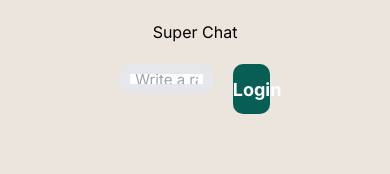
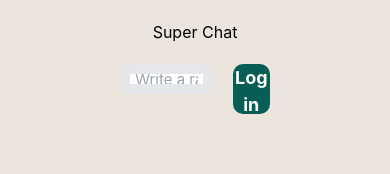
Before and after one commit to LaughLog/laugh-log, a Next.js app in the folder client/: page /chat in a window 390 px wide. Shown: the top 174 px of the page. Built offline with nearby package versions, Linux system fonts and the light colour scheme; no server answers; the database is empty.

Commit message:
feat: 글로벌 스타일 설정

```diff
--- a/client/app/(home)/(routes)/page.tsx
+++ b/client/app/(home)/(routes)/page.tsx
@@ -2,112 +2,10 @@ import Image from 'next/image';
 
 export default function Home() {
   return (
-    <main className="flex min-h-screen flex-col items-center justify-between p-24">
-      <div className="z-10 max-w-5xl w-full items-center justify-between font-mono text-sm lg:flex">
-        <p className="fixed left-0 top-0 flex w-full justify-center border-b border-gray-300 bg-gradient-to-b from-zinc-200 pb-6 pt-8 backdrop-blur-2xl dark:border-neutral-800 dark:bg-zinc-800/30 dark:from-inherit lg:static lg:w-auto  lg:rounded-xl lg:border lg:bg-gray-200 lg:p-4 lg:dark:bg-zinc-800/30">
-          Get started by editing&nbsp;
-          <code className="font-mono font-bold">app/page.tsx</code>
-        </p>
-        <div className="fixed bottom-0 left-0 flex h-48 w-full items-end justify-center bg-gradient-to-t from-white via-white dark:from-black dark:via-black lg:static lg:h-auto lg:w-auto lg:bg-none">
-          <a
-            className="pointer-events-none flex place-items-center gap-2 p-8 lg:pointer-events-auto lg:p-0"
-            href="https://vercel.com?utm_source=create-next-app&utm_medium=appdir-template&utm_campaign=create-next-app"
-            target="_blank"
-            rel="noopener noreferrer"
-          >
-            By{' '}
-            <Image
-              src="/vercel.svg"
-              alt="Vercel Logo"
-              className="dark:invert"
-              width={100}
-              height={24}
-              priority
-            />
-          </a>
-        </div>
-      </div>
-
-      <div className="relative flex place-items-center before:absolute before:h-[300px] before:w-[480px] before:-translate-x-1/2 before:rounded-full before:bg-gradient-radial before:from-white before:to-transparent before:blur-2xl before:content-[''] after:absolute after:-z-20 after:h-[180px] after:w-[240px] after:translate-x-1/3 after:bg-gradient-conic after:from-sky-200 after:via-blue-200 after:blur-2xl after:content-[''] before:dark:bg-gradient-to-br before:dark:from-transparent before:dark:to-blue-700 before:dark:opacity-10 after:dark:from-sky-900 after:dark:via-[#0141ff] after:dark:opacity-40 before:lg:h-[360px] z-[-1]">
-        <Image
-          className="relative dark:drop-shadow-[0_0_0.3rem_#ffffff70] dark:invert"
-          src="/next.svg"
-          alt="Next.js Logo"
-          width={180}
-          height={37}
-          priority
-        />
-      </div>
-
-      <div className="mb-32 grid text-center lg:max-w-5xl lg:w-full lg:mb-0 lg:grid-cols-4 lg:text-left">
-        <a
-          href="https://nextjs.org/docs?utm_source=create-next-app&utm_medium=appdir-template&utm_campaign=create-next-app"
-          className="group rounded-lg border border-transparent px-5 py-4 transition-colors hover:border-gray-300 hover:bg-gray-100 hover:dark:border-neutral-700 hover:dark:bg-neutral-800/30"
-          target="_blank"
-          rel="noopener noreferrer"
-        >
-          <h2 className={`mb-3 text-2xl font-semibold`}>
-            Docs{' '}
-            <span className="inline-block transition-transform group-hover:translate-x-1 motion-reduce:transform-none">
-              -&gt;
-            </span>
-          </h2>
-          <p className={`m-0 max-w-[30ch] text-sm opacity-50`}>
-            Find in-depth information about Next.js features and API.
-          </p>
-        </a>
-
-        <a
-          href="https://nextjs.org/learn?utm_source=create-next-app&utm_medium=appdir-template-tw&utm_campaign=create-next-app"
-          className="group rounded-lg border border-transparent px-5 py-4 transition-colors hover:border-gray-300 hover:bg-gray-100 hover:dark:border-neutral-700 hover:dark:bg-neutral-800/30"
-          target="_blank"
-          rel="noopener noreferrer"
-        >
-          <h2 className={`mb-3 text-2xl font-semibold`}>
-            Learn{' '}
-            <span className="inline-block transition-transform group-hover:translate-x-1 motion-reduce:transform-none">
-              -&gt;
-            </span>
-          </h2>
-          <p className={`m-0 max-w-[30ch] text-sm opacity-50`}>
-            Learn about Next.js in an interactive course with&nbsp;quizzes!
-          </p>
-        </a>
-
-        <a
-          href="https://vercel.com/templates?framework=next.js&utm_source=create-next-app&utm_medium=appdir-template&utm_campaign=create-next-app"
-          className="group rounded-lg border border-transparent px-5 py-4 transition-colors hover:border-gray-300 hover:bg-gray-100 hover:dark:border-neutral-700 hover:dark:bg-neutral-800/30"
-          target="_blank"
-          rel="noopener noreferrer"
-        >
-          <h2 className={`mb-3 text-2xl font-semibold`}>
-            Templates{' '}
-            <span className="inline-block transition-transform group-hover:translate-x-1 motion-reduce:transform-none">
-              -&gt;
-            </span>
-          </h2>
-          <p className={`m-0 max-w-[30ch] text-sm opacity-50`}>
-            Explore the Next.js 13 playground.
-          </p>
-        </a>
-
-        <a
-          href="https://vercel.com/new?utm_source=create-next-app&utm_medium=appdir-template&utm_campaign=create-next-app"
-          className="group rounded-lg border border-transparent px-5 py-4 transition-colors hover:border-gray-300 hover:bg-gray-100 hover:dark:border-neutral-700 hover:dark:bg-neutral-800/30"
-          target="_blank"
-          rel="noopener noreferrer"
-        >
-          <h2 className={`mb-3 text-2xl font-semibold`}>
-            Deploy{' '}
-            <span className="inline-block transition-transform group-hover:translate-x-1 motion-reduce:transform-none">
-              -&gt;
-            </span>
-          </h2>
-          <p className={`m-0 max-w-[30ch] text-sm opacity-50`}>
-            Instantly deploy your Next.js site to a shareable URL with Vercel.
-          </p>
-        </a>
-      </div>
+    <main>
+      <div className="text-coral800">왜 안 돼?</div>
+      <span className="text-subtitle1 text-coral800">왜 안 돼</span>
+      <div className="text-subtitle3">되는거야?</div>
     </main>
   );
 }
--- a/client/app/globals.css
+++ b/client/app/globals.css
@@ -2,26 +2,66 @@
 @tailwind components;
 @tailwind utilities;
 
+* {
+  margin: 0;
+  padding: 0;
+  font: inherit;
+  color: inherit;
+}
+*,
+:after,
+:before {
+  box-sizing: border-box;
+}
 :root {
-  --foreground-rgb: 0, 0, 0;
-  --background-start-rgb: 214, 219, 220;
-  --background-end-rgb: 255, 255, 255;
+  -webkit-tap-highlight-color: transparent;
+  -webkit-text-size-adjust: 100%;
+  text-size-adjust: 100%;
+  cursor: default;
+  overflow-wrap: break-word;
+  word-break: break-word;
+  tab-size: 4;
+}
+html,
+body {
+  height: 100%;
+  -ms-overflow-style: none;
+  &::-webkit-scrollbar {
+    display: none;
+    scrollbar-width: none;
+  }
+  scrollbar-width: none;
+}
+img,
+svg {
+  display: block;
+  max-width: 100%;
+}
+button {
+  background: none;
+  border: 0;
+  cursor: pointer;
+}
+a {
+  text-decoration: none;
 }
 
-@media (prefers-color-scheme: dark) {
-  :root {
-    --foreground-rgb: 255, 255, 255;
-    --background-start-rgb: 0, 0, 0;
-    --background-end-rgb: 0, 0, 0;
-  }
+* {
+  box-sizing: border-box;
+  font-family:
+    'Pretendard Variable',
+    Pretendard,
+    -apple-system,
+    BlinkMacSystemFont,
+    system-ui,
+    Roboto,
+    'Helvetica Neue',
+    'Segoe UI',
+    'Apple SD Gothic Neo',
+    'Noto Sans KR',
+    'Malgun Gothic',
+    'Apple Color Emoji',
+    'Segoe UI Emoji',
+    'Segoe UI Symbol',
+    sans-serif;
 }
-
-body {
-  color: rgb(var(--foreground-rgb));
-  background: linear-gradient(
-      to bottom,
-      transparent,
-      rgb(var(--background-end-rgb))
-    )
-    rgb(var(--background-start-rgb));
-}
--- a/client/app/layout.tsx
+++ b/client/app/layout.tsx
@@ -1,8 +1,5 @@
 import type { Metadata } from 'next';
-import { Inter } from 'next/font/google';
 import './globals.css';
-
-const inter = Inter({ subsets: ['latin'] });
 
 export const metadata: Metadata = {
   title: 'Create Next App',
@@ -16,7 +13,7 @@ export default function RootLayout({
 }) {
   return (
     <html lang="en">
-      <body className={inter.className}>{children}</body>
+      <body>{children}</body>
     </html>
   );
 }
--- a/client/package.json
+++ b/client/package.json
@@ -25,7 +25,7 @@
     "eslint-config-prettier": "^9.1.0",
     "postcss": "^8",
     "prettier": "^3.2.5",
-    "tailwindcss": "^3",
+    "tailwindcss": "^3.4.1",
     "typescript": "^5"
   }
 }
--- a/client/tailwind.config.ts
+++ b/client/tailwind.config.ts
@@ -1,4 +1,13 @@
 import type { Config } from 'tailwindcss';
+
+const fontCreator = (fontSize: string, fontWeight: number) => {
+  return {
+    css: {
+      fontSize,
+      fontWeight
+    }
+  };
+};
 
 const config: Config = {
   content: [
@@ -7,11 +16,49 @@ const config: Config = {
     './app/**/*.{js,ts,jsx,tsx,mdx}'
   ],
   theme: {
+    screens: {
+      desktop: '1440px',
+      laptop: '992px',
+      tablet: '768px',
+      mobile: '576px'
+    },
     extend: {
-      backgroundImage: {
-        'gradient-radial': 'radial-gradient(var(--tw-gradient-stops))',
-        'gradient-conic':
-          'conic-gradient(from 180deg at 50% 50%, var(--tw-gradient-stops))'
+      colors: {
+        coral800: '#EB4F27',
+        coral700: '#ED774D',
+        coral600: '#F1A187',
+        coral500: '#F2BEAD',
+        coral400: '#FFD7CA',
+        coral300: '#FFE6DE',
+        coral200: '#FFF3EF',
+        coral100: '#FFFAF8',
+        gray900: '#121212',
+        gray800: '#414447',
+        gray700: '#5C656C',
+        gray600: '#9199A4',
+        gray500: '#B4BCC6',
+        gray400: '#D0DAE3',
+        gray300: '#E5E9ED',
+        gray200: '#F1F5F8',
+        gray100: '#F9F9FA',
+        error: '#BD2222',
+        success: '#0CBC72'
+      },
+      fontSize: {
+        subtitle1: ['40px', { lineHeight: '1.5', fontWeight: 700 }],
+        subtitle2: ['32px', { lineHeight: '1.5', fontWeight: 700 }],
+        subtitle3: ['28px', { lineHeight: '1.5', fontWeight: 700 }],
+        subtitle4: ['24px', { lineHeight: '1.5', fontWeight: 700 }],
+        subtitle5: ['20px', { lineHeight: '1.5', fontWeight: 700 }],
+        body1b: ['18px', { lineHeight: '1.5', fontWeight: 700 }],
+        body1r: ['18px', { lineHeight: '1.5', fontWeight: 400 }],
+        body2b: ['16px', { lineHeight: '1.5', fontWeight: 700 }],
+        body2r: ['16px', { lineHeight: '1.5', fontWeight: 400 }],
+        body3b: ['14px', { lineHeight: '1.6', fontWeight: 700 }],
+        body3r: ['14px', { lineHeight: '1.6', fontWeight: 400 }],
+        caption1b: ['12px', { lineHeight: '1.6', fontWeight: 700 }],
+        caption1r: ['12px', { lineHeight: '1.6', fontWeight: 400 }],
+        caption2b: ['10px', { lineHeight: '1.5', fontWeight: 700 }]
       }
     }
   },
```
Also changed, not shown: 1 other file (tests, documents, lock files or other folders).
